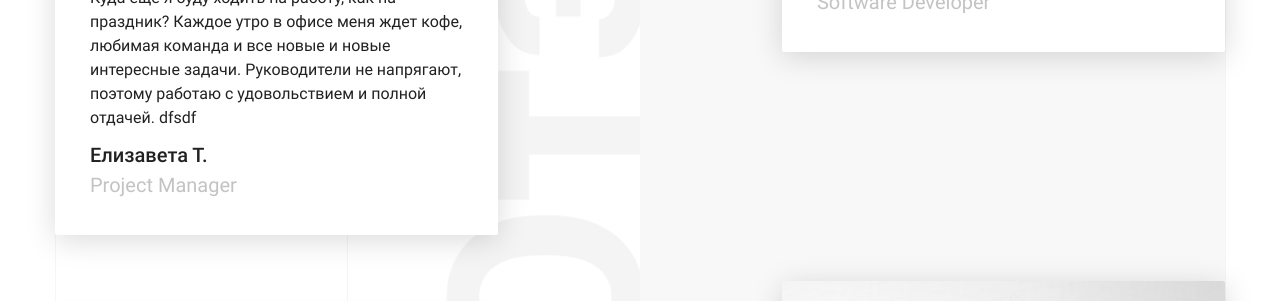
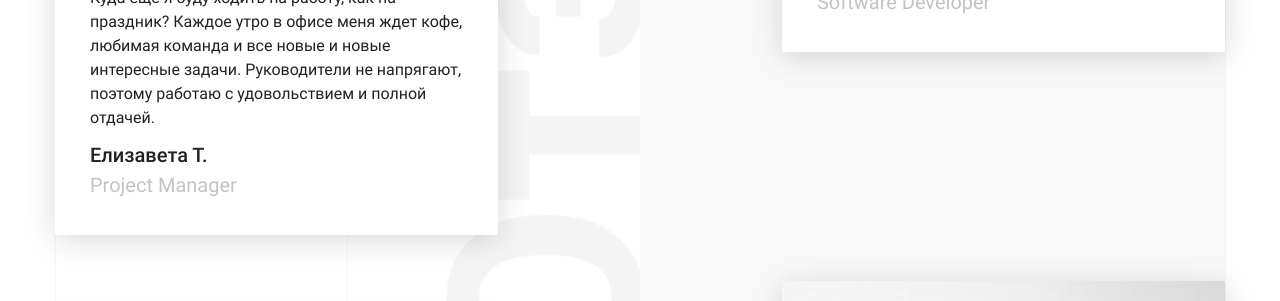
Before and after one commit to ilyafreshcode/freshcodeit.github.io, a Jekyll site: the page built from _pages/review.html, in a window 1280 px wide and 900 px high, scrolled down 845 px. Shown: the part 271-572 px from the top of the window. Built offline with Jekyll 4.4.1, drawn with Linux system fonts in a browser that asks for light colours; some of the changed text lies outside the part shown.

Commit message:
Update 2017-07-26T09:02:22.986Z

```diff
--- a/_data/review.json
+++ b/_data/review.json
@@ -1 +1 @@
-{"title":"Отзывы сотрудников","reviews":[{"text":"Куда еще я буду ходить на работу, как на праздник? Каждое утро в офисе меня ждет кофе, любимая команда и все новые и новые интересные задачи. Руководители не напрягают, поэтому работаю с удовольствием и полной отдачей. dfsdf","name":"Елизавета Т.","title":"Project Manager","img":"/images/troyanova.jpg"},{"text":"FreshCode - это уютный офис расположенный в центре, адекватное руководство, своевременные выплаты, и, конечно, отличная команда, с которой можно не только работать, но и отдыхать в свободное время.","name":"Виктор К.","title":"Software Developer","img":"/images/krasnogorskui.png"},{"text":"Я рад, что решился прийти на собеседование и попал в эту дружную команду. Здесь я получил незаменимый опыт, ценные связи и хорошую зарплату.","name":"Николай Г.","title":"Project Manager","img":"/images/gonchar.png"},{"text":"Еще на собеседовании я поняла, что мне здесь понравится. Приветливые, позитивные ребята в команде, уютный офис, хорошая техника. Что еще нужно для счастья начинающему программисту?","name":"Юлия Л.","title":"Software Developer","img":"/images/logvinovaU.png"}]}
+{"title":"Отзывы сотрудников","reviews":[{"text":"Куда еще я буду ходить на работу, как на праздник? Каждое утро в офисе меня ждет кофе, любимая команда и все новые и новые интересные задачи. Руководители не напрягают, поэтому работаю с удовольствием и полной отдачей.","name":"Елизавета Т.","title":"Project Manager","img":"/images/troyanova.jpg"},{"text":"FreshCode - это уютный офис расположенный в центре, адекватное руководство, своевременные выплаты, и, конечно, отличная команда, с которой можно не только работать, но и отдыхать в свободное время.","name":"Виктор К.","title":"Software Developer","img":"/images/krasnogorskui.png"},{"text":"Я рад, что решился прийти на собеседование и попал в эту дружную команду. Здесь я получил незаменимый опыт, ценные связи и хорошую зарплату.","name":"Николай Г.","title":"Project Manager","img":"/images/gonchar.png"},{"text":"Еще на собеседовании я поняла, что мне здесь понравится. Приветливые, позитивные ребята в команде, уютный офис, хорошая техника. Что еще нужно для счастья начинающему программисту?","name":"Юлия Л.","title":"Software Developer","img":"/images/logvinovaU.png"}]}
```
